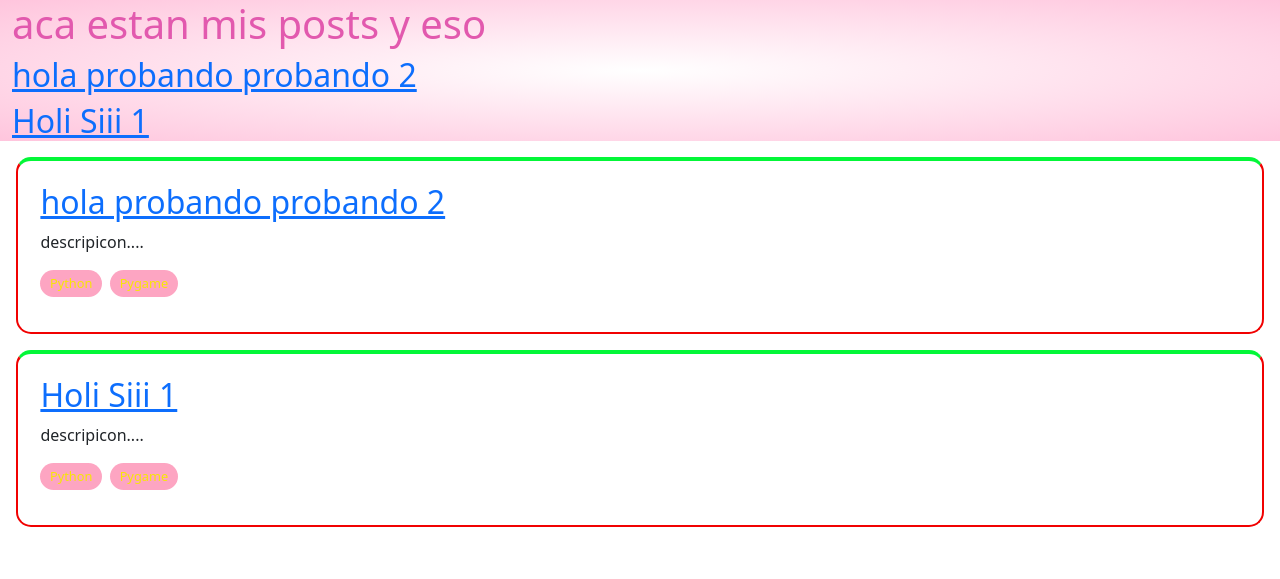
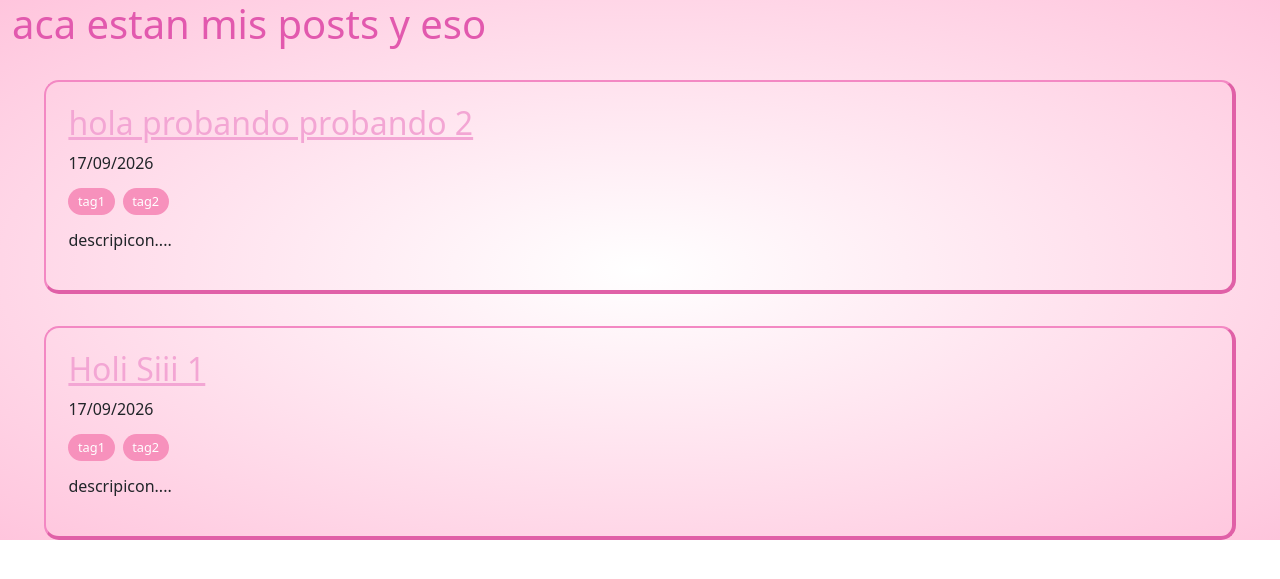
Before and after one commit to sbudani-cloud/web-personal-django, a Django app: page /blog/ in a window 1280 px wide. Shown: the top 579 px of the page. Run offline with Django 5.2, Linux system fonts and the light colour scheme; data comes from the database, SQL or seed files in the repository.

Commit message:
decorando con css y eso

```diff
--- a/webpersonal/blog/static/stylesitos.css
+++ b/webpersonal/blog/static/stylesitos.css
@@ -4,7 +4,15 @@
 
     --color-titulo: #e259ae;
 
-    --color-tags: #fda5c2;
+    --color-titulo-posts: #f3a6d4;
+
+    --color-tags: #f791bc;
+
+    --border-color: #f388c3;
+    --border-shadow: #e060a7;
+
+    --sombra: #06f562;
+
 }
 
 .gradiente {
@@ -16,17 +24,23 @@ h1 {
 }
 
 .proyecto-card {
-    border: 2px solid #f10101;
-    border-top: 4px solid #03f738;
+    border: 2px solid var(--border-color);
+    border-bottom: 4px solid var(--border-shadow);
+    border-right: 4px solid var(--border-shadow);
     border-radius: 15px;
     overflow: hidden;
+    margin: 2rem;
     transition: transform 0.2s ease, box-shadow 0.2s ease;
-    margin: 1rem;
+}
+
+.proyecto-card:hover {
+    transform: translateY(-4px);
+    box-shadow: #03f02b;
 }
 
 .proyecto-body { padding: 1.4rem; }
 
-.tecnologias {
+.tags {
     list-style: none;
     display: flex;
     flex-wrap: wrap;
@@ -35,10 +49,14 @@ h1 {
     margin: 0.8rem 0;
 }
 
-.tecnologias li {
+.tags li {
     font-size: 0.8rem;
     background-color: var(--color-tags);
-    color: #f7e605;
+    color: #ffffff;
     padding: 0.25rem 0.6rem;
     border-radius: 999px;
 }
+
+a {
+    color: var(--color-titulo-posts);
+}
--- a/webpersonal/blog/templates/blog/index.html
+++ b/webpersonal/blog/templates/blog/index.html
@@ -15,24 +15,19 @@
         <div class='container-fluid gradiente'>
             <h1>aca estan mis posts y eso</h1>
             {% for post in posts %}
-                <h2><a href="{% url 'detail' post.slug %}">{{post.title}}</a></h2>
-
+                <article class="proyecto-card">
+                    <div class="proyecto-body">
+                    <h2><a href="{% url 'detail' post.slug %}">{{post.title}}</a></h2>
+                    <span>{{post.created_at|date:'d/m/Y'}}</span>
+                    <ul class="tags">
+                        <li>tag1</li>
+                        <li>tag2</li>
+                    </ul>
+                    <p>
+                        descripicon....
+                    </p>
+                    </div>
+                </article>
             {% endfor %}
         </div>
     </body>
-
-
-{% for post in posts %}
-    <article class="proyecto-card">
-        <div class="proyecto-body">
-        <h2><a href="{% url 'detail' post.slug %}">{{post.title}}</a></h2>
-        <p>
-            descripicon....
-        </p>
-        <ul class="tecnologias">
-            <li>Python</li>
-            <li>Pygame</li>
-        </ul>
-        </div>
-    </article>
-{% endfor %}
```
